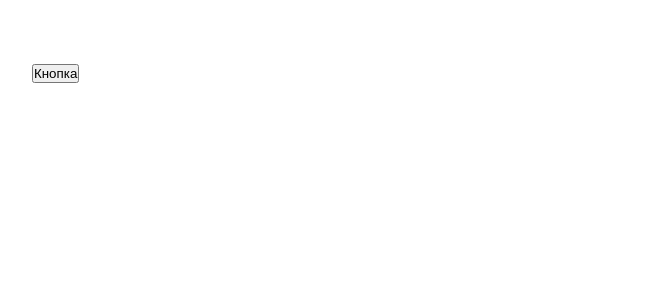
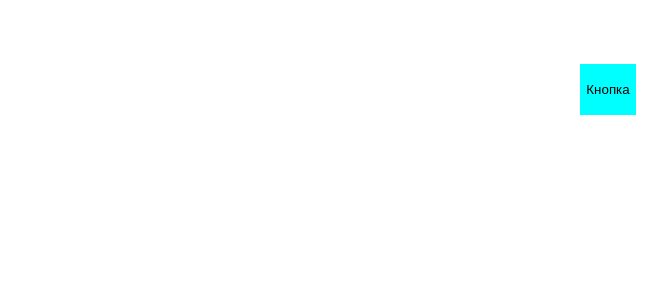
Before and after one commit to Nabizachi/my_first_project, a React (Create React App) app: page / in a window 1280 px wide. Shown: the top 300 px of the page, without its empty margins (32-699 px from the left). Built offline with nearby package versions, Linux system fonts and the light colour scheme.

Commit message:
button style

```diff
--- a/src/UI/MyButton.jsx
+++ b/src/UI/MyButton.jsx
@@ -4,7 +4,7 @@ import classes from './MyButton.style.css'
 
 const MyButton = () => {
     return (
-        <button className={classes.Btn}>
+        <button className='myBtn'>
             Кнопка
         </button>
     )
--- a/src/UI/MyButton.style.css
+++ b/src/UI/MyButton.style.css
@@ -1,4 +1,4 @@
-.Btn {
+.myBtn {
     margin: 0;
     padding: 18px 6px;
     border: 2px;
@@ -6,7 +6,7 @@
     cursor: pointer;
 }
 
-.Btn:hover {
+.myBtn:hover {
     background-color: rgba(0, 255, 255, 0.288);
 
 }
--- a/src/styles/App.css
+++ b/src/styles/App.css
@@ -6,8 +6,7 @@
 
 #root {
     display: flex;
-    justify-content: left;
-    margin-left: 5%;
+    justify-content: center;
     margin-top: 5%;
 }
 
```
